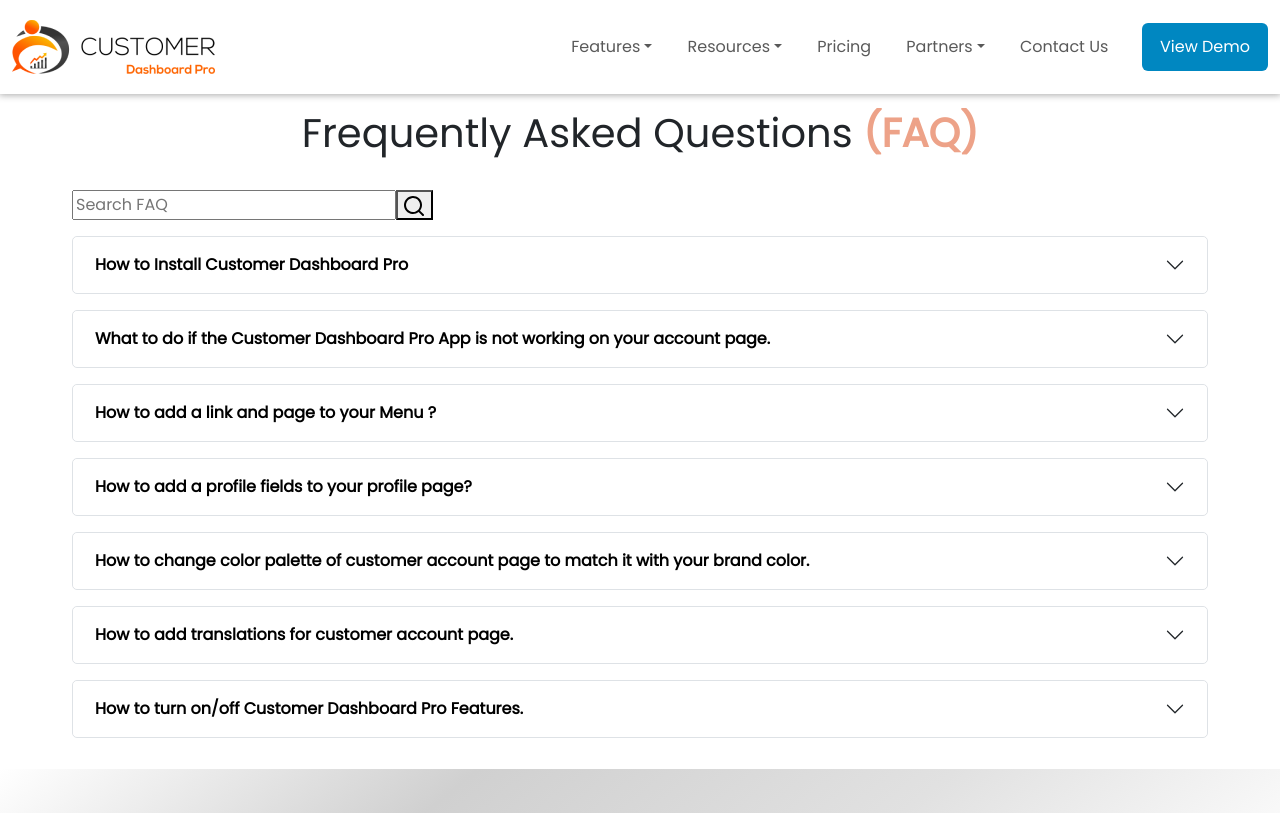
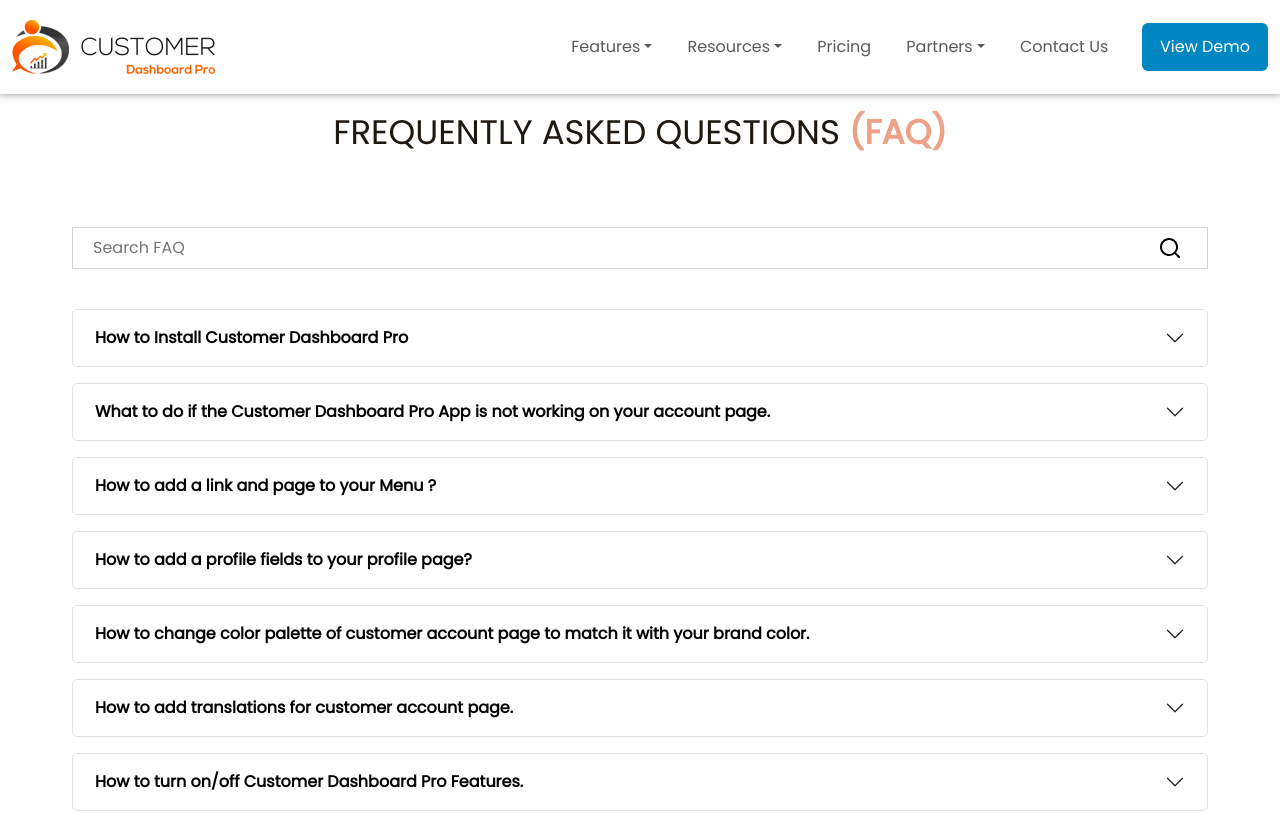
Before and after one commit to customer-dashboard/customer-dashbaord-website, a React (Create React App) app: page /aLl-fAQs in a window 1280 px wide. Shown: the top 813 px of the page. Built offline with nearby package versions, Linux system fonts and the light colour scheme.

Commit message:
merge master to main

```diff
--- a/src/App.css
+++ b/src/App.css
@@ -11,3 +11,71 @@
 .text-align-left{
     text-align: left;
 }
+.first_1{
+    width: 90%;
+    margin: auto;
+}
+.manu-page-title h1{
+    font-size: 2.1rem;
+    font-weight: 700;
+    margin-bottom: 20px;
+    color: #1E1810;
+    text-transform: uppercase;
+}
+
+.search-box{
+    display: flex;
+    align-items: center;
+    justify-content: space-between;
+}
+.search-box input{
+    background: white;
+    margin: 0 auto;
+    width: 100%;
+    padding: 8px 0px;
+    font-size: 1rem;
+    border: none;
+    outline: none;
+}
+.search__btn__{
+    background-color: transparent;
+    color: transparent;
+    border: none;
+}
+.search-box{
+    border: 1px solid #d0cfce;
+    padding: 0px 20px;
+}
+.all-faqs-page-title h1{
+    font-size: 2.125rem;
+    line-height: 1.4em;
+    margin-bottom: 20px;
+    padding: 25px 0px;
+    text-align: center;
+    padding-top: 0px;
+    font-weight: 500;
+}
+.faq_main_heading span {
+    color: #EDA288;
+    font-weight: 700;
+}
+.faq-items__{
+    margin-top: 40px;
+}
+.manu-page-title{
+    text-align: center;
+}
+
+
+@media screen and (max-width:921px){
+    .manu-page-title h1{
+        font-size: 44px;
+    }
+
+}
+@media screen and (max-width:544px){
+    .manu-page-title h1{
+        font-size: 30px;
+    }
+
+}
--- a/src/App.js
+++ b/src/App.js
@@ -33,22 +33,22 @@
     <Header />
     <Routes>
     <Route path='/' element={<Home/>}/>
-      <Route path='/Customer-Account-Page' element={<CustomerAccountPageManu/>}/>
-      <Route path='/Customer-Menu' element={<CustomerManu/>}/>
-      <Route path='/Edit-Profile' element={<EditProfile/>}/>
-      <Route path='/Re-Order' element={<ReOrder/>}/>
-      <Route path='/Change-Color' element={<ChangeColor/>}/>
-      <Route path='/Change-Password' element={<ChangePassword/>}/>
-      <Route path='/Easy-Transition' element={<EasyTransition/>}/>
-      <Route path='/Integration' element={<Intigration/>}/>
-      <Route path='/Become-a-Partner' element={<BecomePartner/>}/>
-      <Route path='/Careers' element={<Careers/>}/>
-      <Route path='/Most-importants-FAQs' element={<ImpFaqs/>}/>
-      <Route path='/ALl-FAQs' element={<AllFaqs data={faqData}/>}/>
-      <Route path='/Blog' element={<Blog/>}/>
+      <Route path='/customer-account-page' element={<Home/>}/>
+      <Route path='/customer-menu' element={<Home/>}/>
+      <Route path='/edit-profile' element={<Home/>}/>
+      <Route path='/re-order' element={<Home/>}/>
+      <Route path='/change-color' element={<Home/>}/>
+      <Route path='/change-password' element={<Home/>}/>
+      <Route path='/easy-transition' element={<Home/>}/>
+      <Route path='/integration' element={<Home/>}/>
+      <Route path='/become-a-partner' element={<Home/>}/>
+      <Route path='/careers' element={<Home/>}/>
+      <Route path='/most-importants-fAQs' element={<Home/>}/>
+      <Route path='/aLl-fAQs' element={<AllFaqs data={faqData}/>}/>
+      <Route path='/blog' element={<Home/>}/>
       <Route path='/privacy-policy' element={<PrivacyPolicy/>}/>
-      <Route path='/Contact-Us' element={<ContactUs/>}/>
-      <Route path='/About-Us' element={<AboutUs/>}/>
+      <Route path='/contact-us' element={<Home/>}/>
+      <Route path='/about-us' element={<Home/>}/>
     </Routes>
     <Footer />
     </div>
--- a/src/Components/Header.jsx
+++ b/src/Components/Header.jsx
@@ -34,31 +34,31 @@
                     <Navbar.Collapse id="basic-navbar-nav" className="justify-content-end">
                         <Nav>
                             <NavDropdown href="features" title="Features" id="basic-nav-dropdown" show={IsOpen} onClick={()=>UpdateIsOpen(!IsOpen)} onMouseOver={()=>UpdateIsOpen(true)} onMouseLeave={()=>UpdateIsOpen(false)}>
-                                <Link to="/Customer-Account-Page" className="Nav-item nav-link-custom">Customer Account Page</Link>
-                                <Link to="/Customer-Menu" className="Nav-item nav-link-custom">Customer Menu</Link>
-                                <Link to="/Edit-Profile" className="Nav-item nav-link-custom">Edit Profile</Link>
-                                <Link to="/Re-Order" className="Nav-item nav-link-custom">Re-Order</Link>
-                                <Link to="/Change-Color" className="Nav-item nav-link-custom">Change Color</Link>
-                                <Link to="/Change-Password" className="Nav-item nav-link-custom">Change Password</Link>
-                                <Link to="/Easy-Transition" className="Nav-item nav-link-custom">Easy Transition</Link>
+                                <Link to="/customer-account-page" className="Nav-item nav-link-custom">Customer Account Page</Link>
+                                <Link to="/customer-menu" className="Nav-item nav-link-custom">Customer Menu</Link>
+                                <Link to="/edit-profile" className="Nav-item nav-link-custom">Edit Profile</Link>
+                                <Link to="/re-order" className="Nav-item nav-link-custom">Re-Order</Link>
+                                <Link to="/change-color" className="Nav-item nav-link-custom">Change Color</Link>
+                                <Link to="/change-password" className="Nav-item nav-link-custom">Change Password</Link>
+                                <Link to="/easy-transition" className="Nav-item nav-link-custom">Easy Transition</Link>
                             </NavDropdown>
 
                             <NavDropdown href="Resources" title="Resources" id="basic-nav-dropdown" show={SecondIsOpen} onClick={()=>UpdateSecondIsOpen(!SecondIsOpen)} onMouseOver={handleIsSecondOpen} onMouseLeave={handleIsSecondClosed} >
-                                <Link to="/Customer-Account-Page" className="Nav-item nav-link-custom">Customer Account Page</Link>
-                                <Link to="/Customer-Menu" className="Nav-item nav-link-custom">Customer Menu</Link>
-                                <Link to="/Edit-Profile" className="Nav-item nav-link-custom">Edit Profile</Link>
-                                <Link to="/Re-Order" className="Nav-item nav-link-custom">Re-Order</Link>
+                                <Link to="/customer-account-page" className="Nav-item nav-link-custom">Customer Account Page</Link>
+                                <Link to="/customer-menu" className="Nav-item nav-link-custom">Customer Menu</Link>
+                                <Link to="/edit-profile" className="Nav-item nav-link-custom">Edit Profile</Link>
+                                <Link to="/re-order" className="Nav-item nav-link-custom">Re-Order</Link>
                             </NavDropdown>
 
                             <Nav.Link href="pricing">Pricing</Nav.Link>
 
                             <NavDropdown href="#partners" title="Partners" id="basic-nav-dropdown" show={ThirdIsOpen} onClick={()=>UpdateThirdIsOpen(!ThirdIsOpen)} onMouseOver={handleIsThirdOpen} onMouseLeave={handleIsThirdClosed}>
-                                <Link to="/Customer-Account-Page" className="Nav-item nav-link-custom">Customer Account Page</Link>
-                                <Link to="/Customer-Menu" className="Nav-item nav-link-custom">Customer Menu</Link>
-                                <Link to="/Edit-Profile" className="Nav-item nav-link-custom">Edit Profile</Link>
-                                <Link to="/Re-Order" className="Nav-item nav-link-custom">Re-Order</Link>
+                                <Link to="/customer-account-page" className="Nav-item nav-link-custom">Customer Account Page</Link>
+                                <Link to="/customer-menu" className="Nav-item nav-link-custom">Customer Menu</Link>
+                                <Link to="/edit-profile" className="Nav-item nav-link-custom">Edit Profile</Link>
+                                <Link to="/re-order" className="Nav-item nav-link-custom">Re-Order</Link>
                             </NavDropdown>
-                            <Link to="/Contact-Us" className="Nav-item nav-link-custom">Contact Us</Link>
+                            <Link to="/contact-us" className="Nav-item nav-link-custom">Contact Us</Link>
                        </Nav>
 
                     </Navbar.Collapse>
```
Also changed, not shown: src/Components/Footer.jsx (+16 -16 lines).
